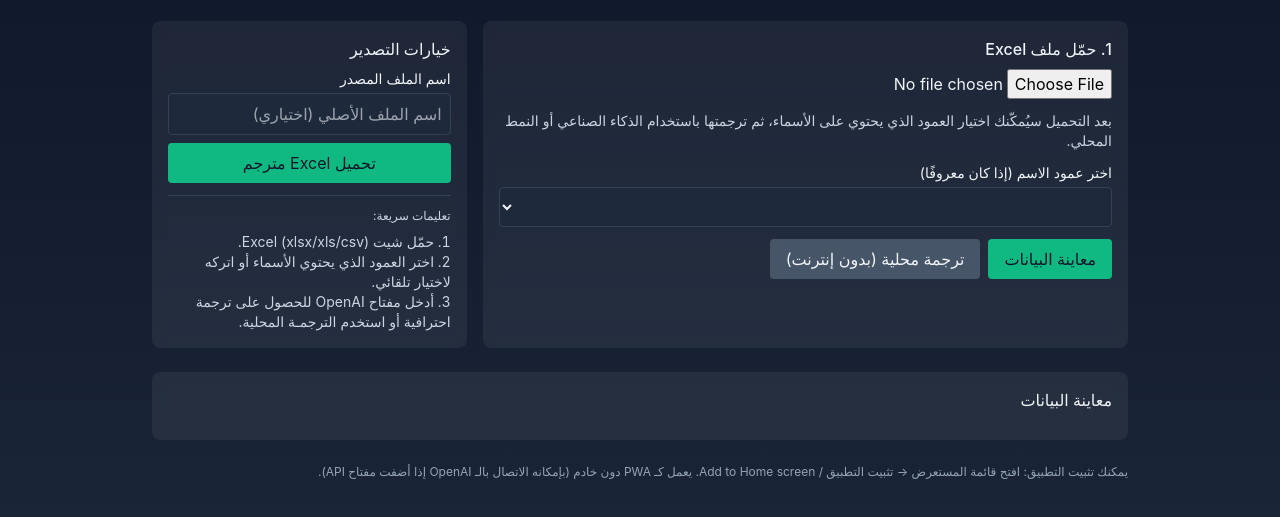
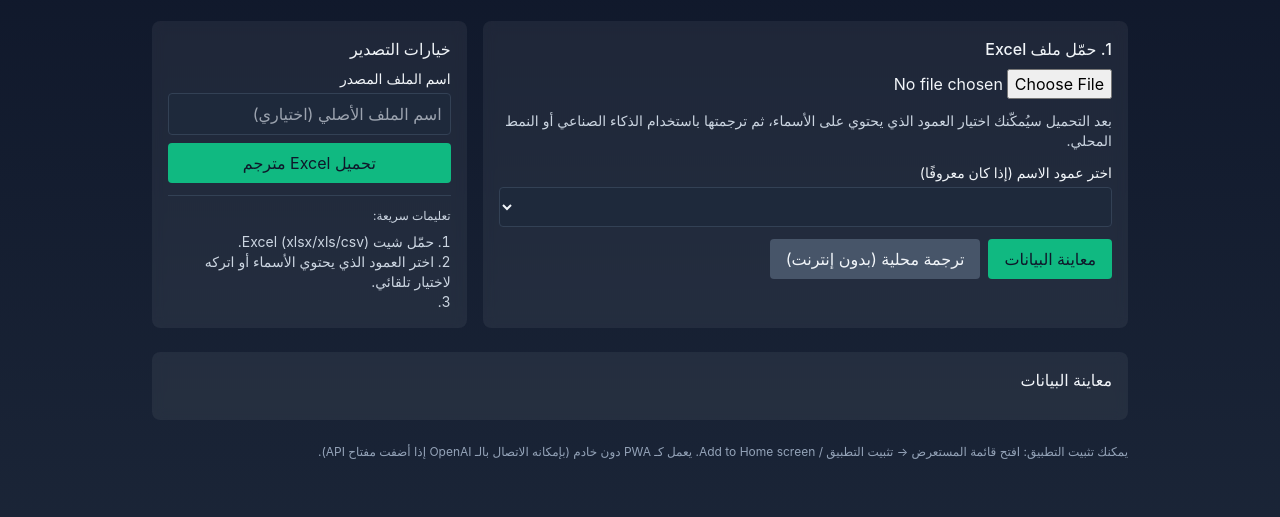
Before and after one commit to mnaseralib-lgtm/namestranslate, a plain HTML site: page index.html in a window 1280 px wide. Shown: the part 83-600 px from the top of the page. Drawn offline with nearby package versions, Linux system fonts and the light colour scheme; a script that the page names is missing.

```diff
--- a/index.html
+++ b/index.html
@@ -66,7 +66,7 @@
         <ol class="mt-2 text-sm text-slate-300 list-decimal list-inside">
           <li>حمّل شيت Excel (xlsx/xls/csv).</li>
           <li>اختر العمود الذي يحتوي الأسماء أو اتركه لاختيار تلقائي.</li>
-          <li>أدخل مفتاح OpenAI للحصول على ترجمة احترافية أو استخدم الترجمـة المحلية.</li>
+          <li></li>
         </ol>
       </aside>
     </section>
```
